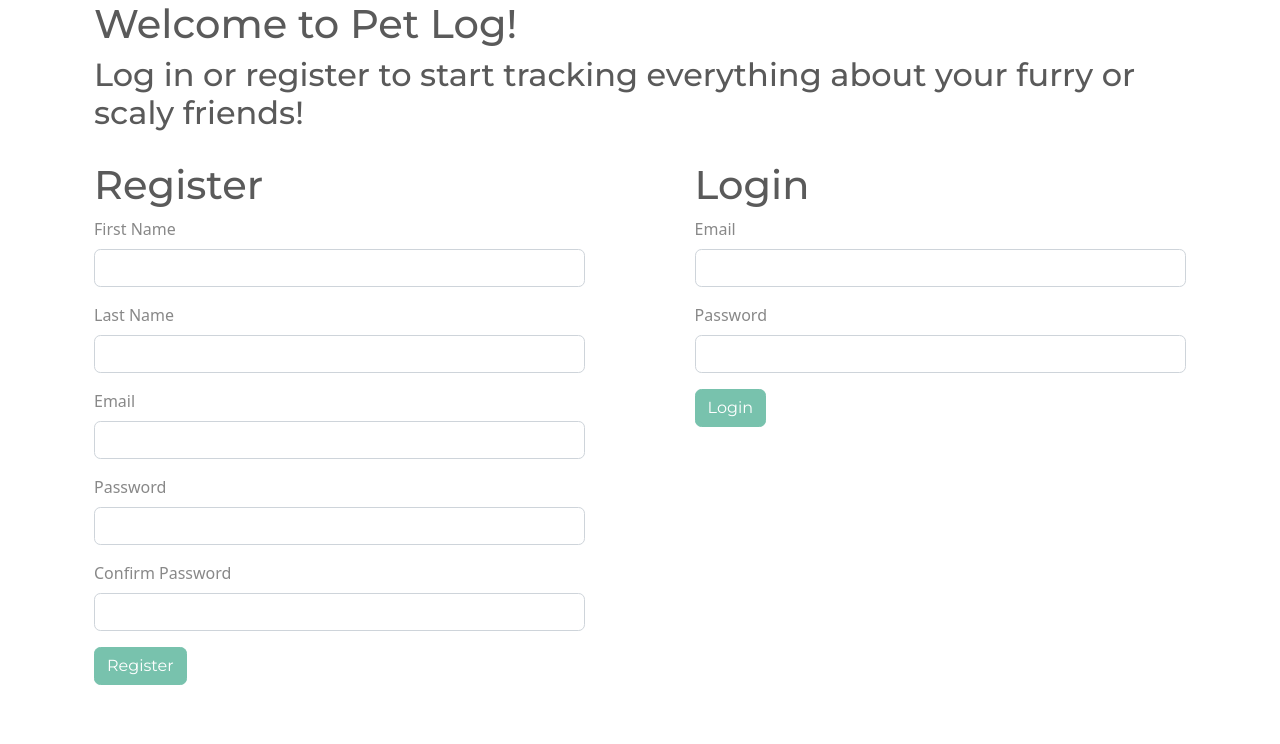
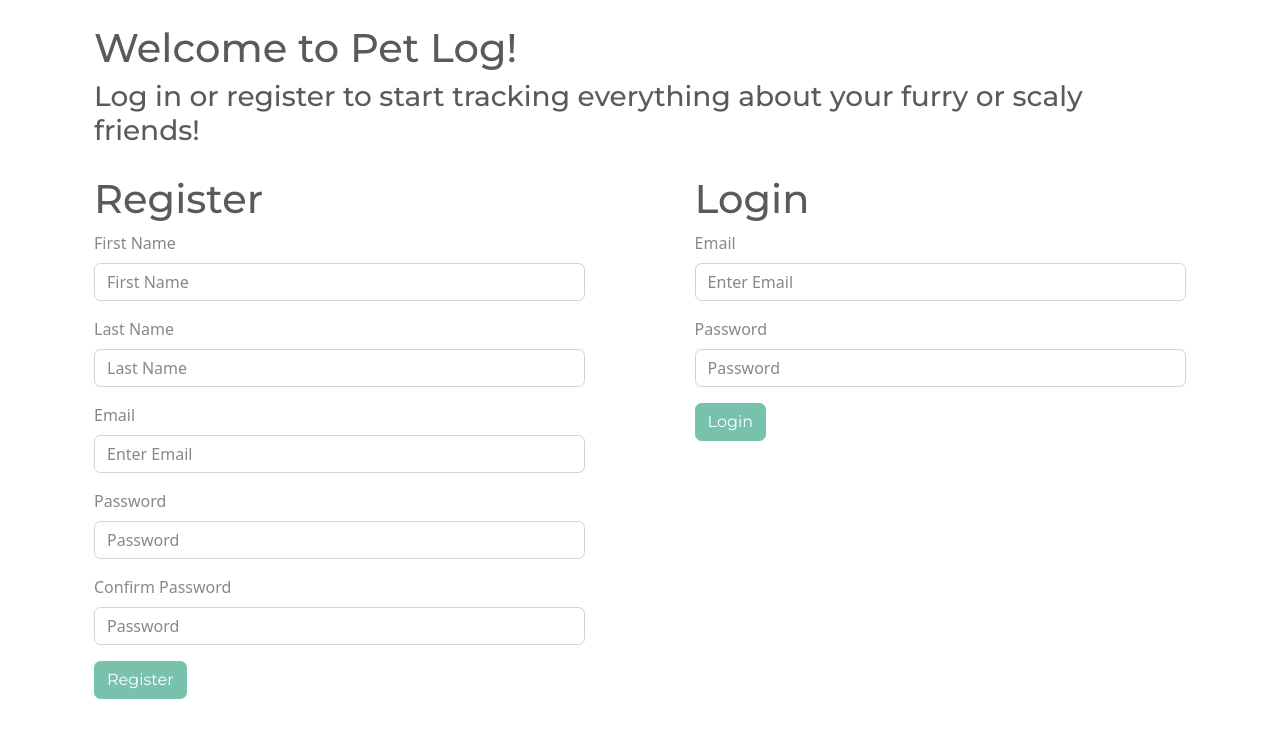
Before and after one commit to Joreamane/PetLog, a Flask app: page / in a window 1280 px wide. Shown: the part 56-800 px from the top of the page. Run offline with Flask 2, Linux system fonts and the light colour scheme; some libraries are stand-ins or nearby versions.

Commit message:
Placeholders on form

```diff
--- a/flask_app/templates/login.html
+++ b/flask_app/templates/login.html
@@ -38,8 +38,9 @@
     </nav>
     <div class="container">
         <div class="container">
+            <br>
             <h1>Welcome to Pet Log!</h1>
-            <h2>Log in or register to start tracking everything about your furry or scaly friends!</h2>
+            <h3>Log in or register to start tracking everything about your furry or scaly friends!</h3>
         </div>
         <div class="container" style="display: flex; justify-content:space-between; padding-top: 20px">
             <div class="container" style="padding:0; margin: 0; width:45%">
@@ -57,23 +58,23 @@
                 <form action="/register" method="post">
                     <div class="mb-3">
                         <label for="first_name" class="form-label">First Name</label>
-                        <input type="text" name="first_name" class="form-control" id="first_name">
+                        <input type="text" placeholder="First Name" name="first_name" class="form-control" id="first_name">
                     </div>
                     <div class="mb-3">
                         <label for="last_name" class="form-label">Last Name</label>
-                        <input type="text" name="last_name" class="form-control" id="last_name">
+                        <input type="text" placeholder="Last Name" name="last_name" class="form-control" id="last_name">
                     </div>
                     <div class="mb-3">
                         <label for="email" class="form-label">Email</label>
-                        <input type="text" name="email"class="form-control" id="regemail">
+                        <input type="text" placeholder="Enter Email"name="email"class="form-control" id="regemail">
                     </div>
                     <div class="mb-3">
                         <label for="regpassword" class="form-label">Password</label>
-                        <input type="password" name="regpassword" class="form-control" id="regpassword">
+                        <input type="password" placeholder="Password" name="regpassword" class="form-control" id="regpassword">
                     </div>
                     <div class="mb-3">
                         <label for="confirm" class="form-label">Confirm Password</label>
-                        <input type="password" name="confirm" class="form-control" id="confirm">
+                        <input type="password" placeholder="Password" name="confirm" class="form-control" id="confirm">
                     </div>
                     <button type='submit' class="btn btn-primary">Register</button>
                 </form>
@@ -94,11 +95,11 @@
                 <form action="/login" method="post">
                     <div class="mb-3">
                         <label for="email" class="form-label">Email</label>
-                        <input type="text" name="email" class="form-control" id="email">
+                        <input type="text" placeholder="Enter Email" name="email" class="form-control" id="email">
                     </div>
                     <div class="mb-3">
                         <label for="password" class="form-label">Password</label>
-                        <input type="password" name="password" class="form-control" id="password">
+                        <input type="password" placeholder="Password" name="password" class="form-control" id="password">
                     </div>
                     <button type='submit' class="btn btn-primary">Login</button>
                 </form>
```
